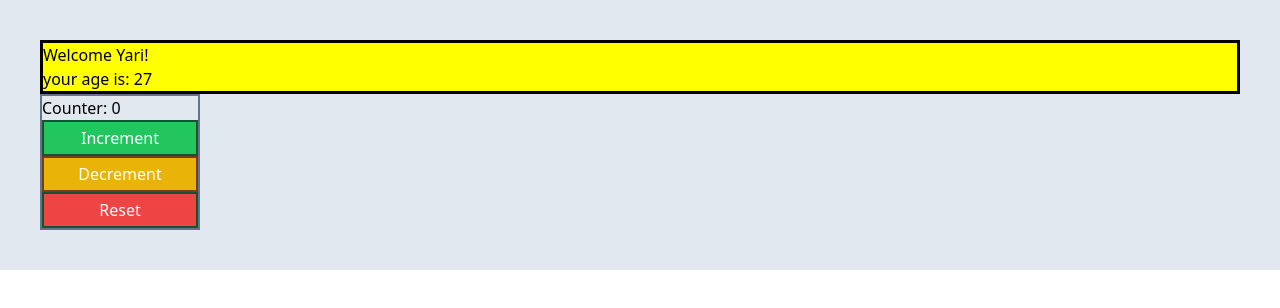
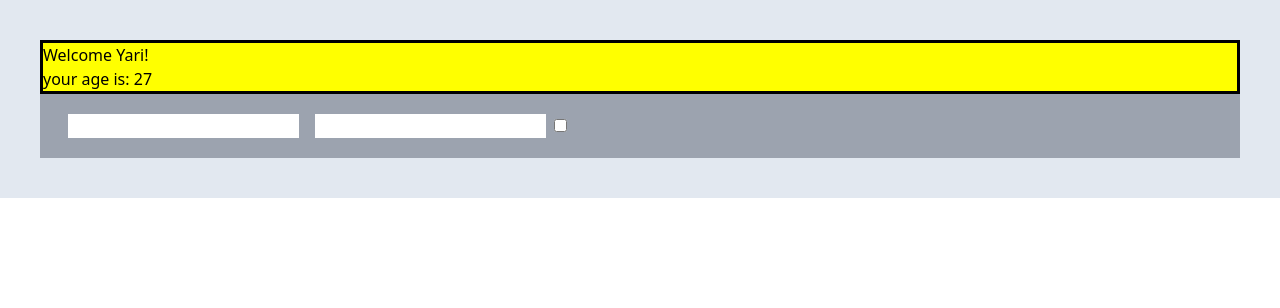
Before and after one commit to Yaricherchi7/React.js, a React (Create React App) app: page / in a window 1280 px wide. Shown: the top 308 px of the page. Built offline with nearby package versions, Linux system fonts and the light colour scheme.

Commit message:
es svolto

```diff
--- a/src/App.js
+++ b/src/App.js
@@ -1,8 +1,6 @@
 import React from "react";
-
 import { Welcome } from "./Welcome";
-
-import { HookCounter } from "./HookCounter";
+import { HookLogin } from "./HookLogin";
 
 export class App extends React.Component {
 
@@ -10,7 +8,7 @@ export class App extends React.Component {
     return (
       <div className="bg-slate-200 p-10"  >
         <Welcome name="Yari"/>
-        <HookCounter/>
+        <HookLogin/>
       </div>
     );
   }
--- a/src/HookLogin.js
+++ b/src/HookLogin.js
@@ -1,27 +1,32 @@
-import { useState } from "react"
+import { useUser } from "./useUser";
 
-export function HookLogin(){
+export function HookLogin() {
+  const { data, onInputChange } = useUser({});
 
-    const [data,SetData] = useState("")
-
-   function handlerInputChange(event){
-        const {name, value, type, checked} = event.target
-        SetData((data)=> {
-            return {
-            ...data,
-            [name] : type === "chekbox"? checked : value,
-            }
-        })
-    }
-
-
-    return(
-        <div>
-            <form onChange={handlerInputChange} className="bg-gray-400 p-5" >
-                <input className="mx-2" value={data.username} type="username" name="username"></input>
-                <input className="mx-2" value={data.password} type="password" name="password"></input>
-                <input value={data.remember} type="checkbox" name="remember"></input>
-            </form>
-        </div>
-    )
+  return (
+    <div>
+      <form className="bg-gray-400 p-5">
+        <input
+          className="mx-2"
+          value={data.username}
+          type="username"
+          name="username"
+          onChange={onInputChange}
+        ></input>
+        <input
+          className="mx-2"
+          value={data.password}
+          type="password"
+          name="password"
+          onChange={onInputChange}
+        ></input>
+        <input
+          value={data.checkbox}
+          type="checkbox"
+          name="checkbox"
+          onChange={onInputChange}
+        ></input>
+      </form>
+    </div>
+  );
 }
--- /dev/null
+++ b/src/useUser.js
@@ -0,0 +1,27 @@
+import { useState } from "react";
+
+export function useUser(){
+
+    const [data,setData] = useState({
+        username: "",
+        password: "",
+        checkbox: false,
+    })
+
+   function HandleAddInput(event){
+    const {value,name,type,checked} = event.target
+    setData((data)=> {
+        return {
+        ...data,
+        [name] : type === "chekbox"? checked : value,
+        }
+    })
+   }
+
+   /* GUARDA IL FILE HOOKLOGIN, HO INTEGRATO LI IL LOGIN */
+    return ({
+        data: data,
+        onInputChange: HandleAddInput,
+    })
+
+}
```
